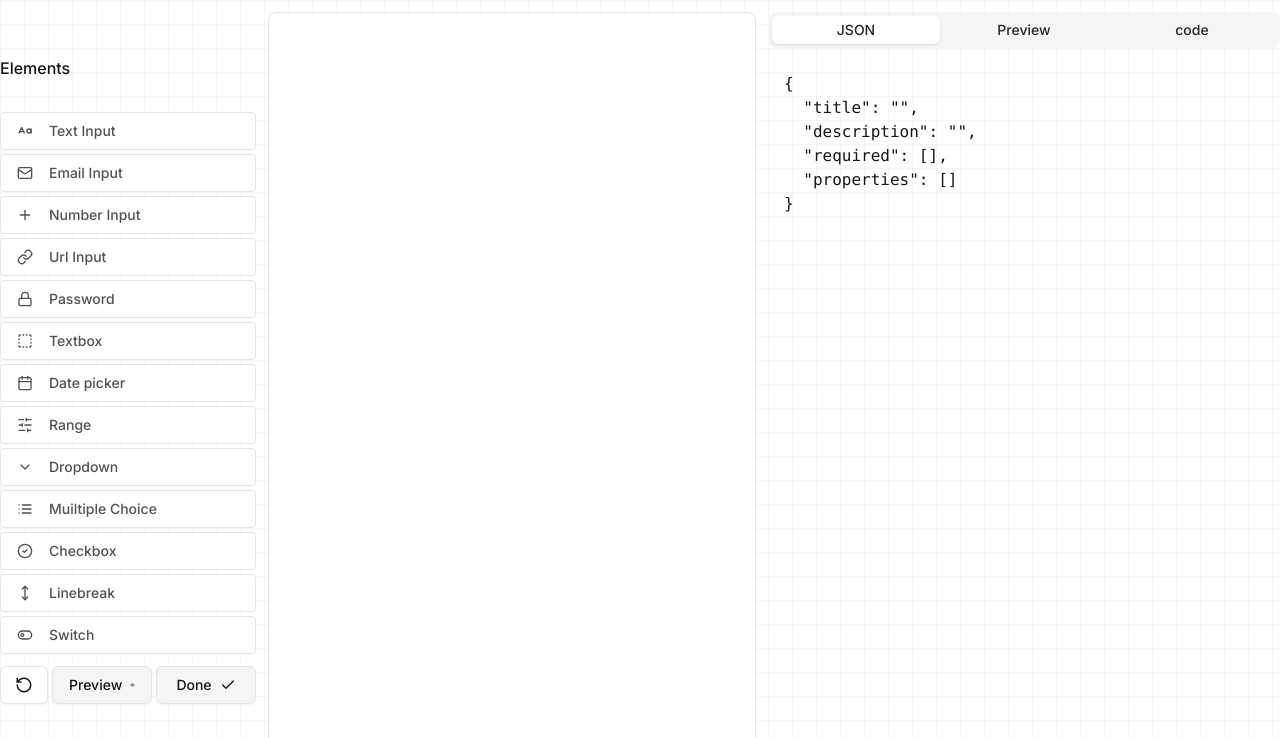
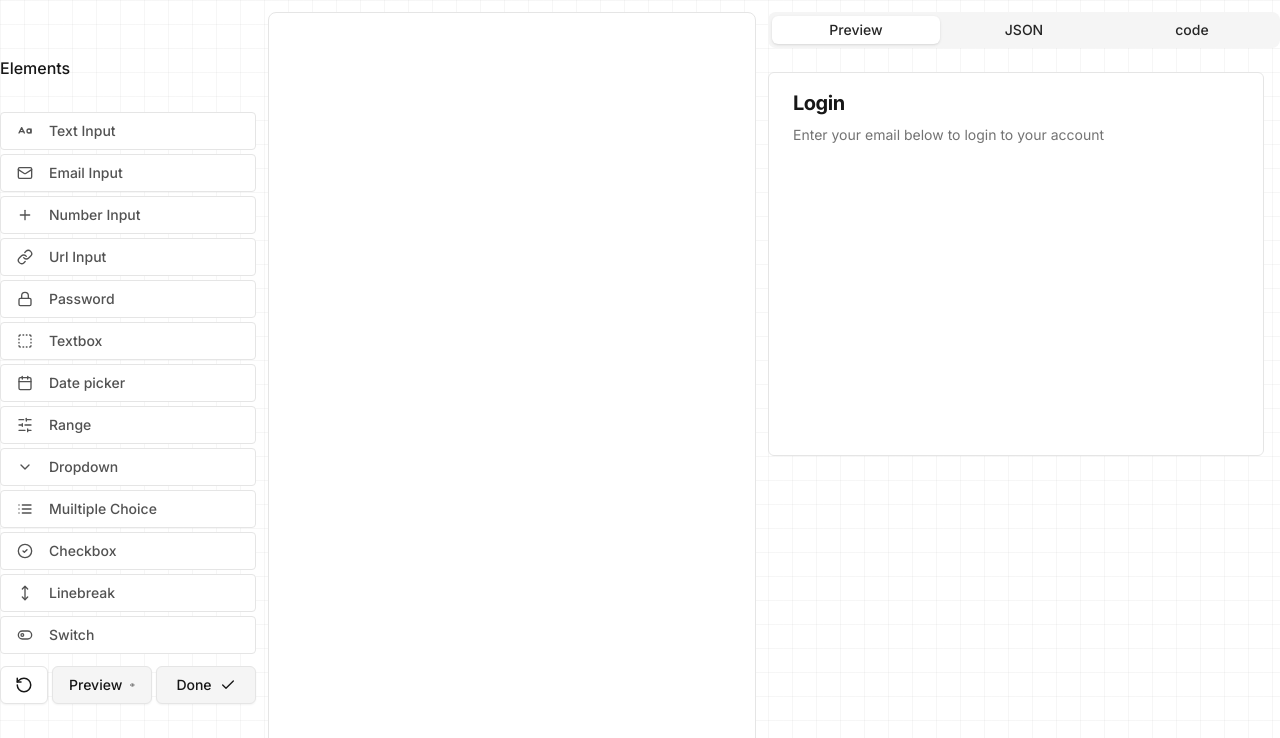
Before and after one commit to Jeff-Maina/form-builder, a Next.js app: page / in a window 1280 px wide. Shown: the top 738 px of the page. Built offline with nearby package versions, Linux system fonts and the light colour scheme.

Commit message:
add form preview ui

```diff
--- a/src/app/_components/elements/input_comp/input_comp.tsx
+++ b/src/app/_components/elements/input_comp/input_comp.tsx
@@ -33,8 +33,6 @@ const InputCompSheet = ({
   FieldProperties,
   updateProperties,
 }: TSheetProps) => {
-  console.log(FieldProperties);
-
   return (
     <Sheet.Sheet open={isSheetOpen} onOpenChange={setSheetOpen}>
       <Sheet.SheetContent className="border-none p-2 shadow-none h-full  !max-w-xl">
--- /dev/null
+++ b/src/app/_components/preview-box/form-preview.tsx
@@ -0,0 +1,54 @@
+import { ElementsObj } from "@/app/data/Elements";
+import { TFormData, TProperty } from "@/app/types";
+import { ScrollArea } from "@/components/ui/scroll-area";
+import { useEffect, useState } from "react";
+
+type TFormPreviewProps = {
+  formData: TFormData;
+  deleteField: (id: string) => void;
+  setProperties: (properties: TProperty[]) => void;
+  updateProperty: (property: TProperty) => void;
+};
+
+const FormPreview = ({
+  formData,
+  deleteField,
+  setProperties,
+  updateProperty,
+}: TFormPreviewProps) => {
+  const { properties, description, title } = formData;
+  const [propertiesState, setPropertiesState] = useState(properties);
+
+  useEffect(() => {
+    setPropertiesState(properties);
+  }, [formData.properties]);
+
+  console.log("rerender")
+  return (
+    <ScrollArea className="max-h-[90vh] flex flex-col py-4 pr-4 overflow-x-auto">
+      <div className=" bg-white border py-4 min-h-96 max-w-lg rounded-md !mx-auto">
+        <div className="flex flex-col gap-2 px-6">
+          <h1 className="text-xl font-bold tracking-tight">Login </h1>
+          <p className="text-sm text-neutral-500">
+            Enter your email below to login to your account
+          </p>
+        </div>
+        <div className="p-2">
+          {propertiesState.map((prop, index) => {
+            const Component = ElementsObj[prop.type];
+            return (
+              <Component
+                setProperties={setProperties}
+                deleteField={deleteField}
+                updateProperty={updateProperty}
+                item={prop}
+              />
+            );
+          })}
+        </div>
+      </div>
+    </ScrollArea>
+  );
+};
+
+export default FormPreview;
--- a/src/app/_components/preview-box/preview-box.tsx
+++ b/src/app/_components/preview-box/preview-box.tsx
@@ -1,15 +1,23 @@
 import { Tabs, TabsContent, TabsList, TabsTrigger } from "@/components/ui/tabs";
 import JSONPreview from "./json-preview";
 import { TFormData } from "@/app/types";
+import FormPreview from "./form-preview";
 
 type TPreviewProps = {
   formData: TFormData;
+  children: React.ReactNode;
 };
-const Previewbox = ({ formData }: TPreviewProps) => {
+const Previewbox = ({ formData, children }: TPreviewProps) => {
   return (
     <div className="h-full w-full">
-      <Tabs defaultValue="json" className="w-full">
+      <Tabs defaultValue="preview" className="w-full">
         <TabsList className="w- grid grid-cols-3">
+          <TabsTrigger
+            className="data-[state=active]:bg-white hover:bg-neutral-100 transition-all !text-neutral-800"
+            value="preview"
+          >
+            Preview
+          </TabsTrigger>
           <TabsTrigger
             className="data-[state=active]:bg-white hover:bg-neutral-100 transition-all !text-neutral-800"
             value="json"
@@ -18,18 +26,12 @@ const Previewbox = ({ formData }: TPreviewProps) => {
           </TabsTrigger>
           <TabsTrigger
             className="data-[state=active]:bg-white hover:bg-neutral-100 transition-all !text-neutral-800"
-            value="preview"
-          >
-            Preview
-          </TabsTrigger>
-          <TabsTrigger
-            className="data-[state=active]:bg-white hover:bg-neutral-100 transition-all !text-neutral-800"
             value="code"
           >
             code
           </TabsTrigger>
         </TabsList>
-        <TabsContent value="preview"></TabsContent>
+        <TabsContent value="preview">{children}</TabsContent>
         <TabsContent value="json" className="w-full h-full">
           <JSONPreview formData={formData} />
         </TabsContent>
--- a/src/app/page.tsx
+++ b/src/app/page.tsx
@@ -7,6 +7,7 @@ import { DragDropContext } from "@hello-pangea/dnd";
 import { TFormData, TProperty } from "./types";
 import { ScrollArea } from "@/components/ui/scroll-area";
 import Previewbox from "./_components/preview-box/preview-box";
+import FormPreview from "./_components/preview-box/form-preview";
 
 export default function Home() {
   const onDragEnd = useCallback(() => {
@@ -88,7 +89,14 @@ export default function Home() {
         </div>
 
         <div className="h-screen col-span-2 p-3 px-0">
-          <Previewbox formData={formData} />
+          <Previewbox formData={formData}>
+            <FormPreview
+              formData={formData}
+              setProperties={setProperties}
+              deleteField={deleteProperty}
+              updateProperty={updateProperty}
+            />
+          </Previewbox>
         </div>
       </div>{" "}
     </DragDropContext>
```
